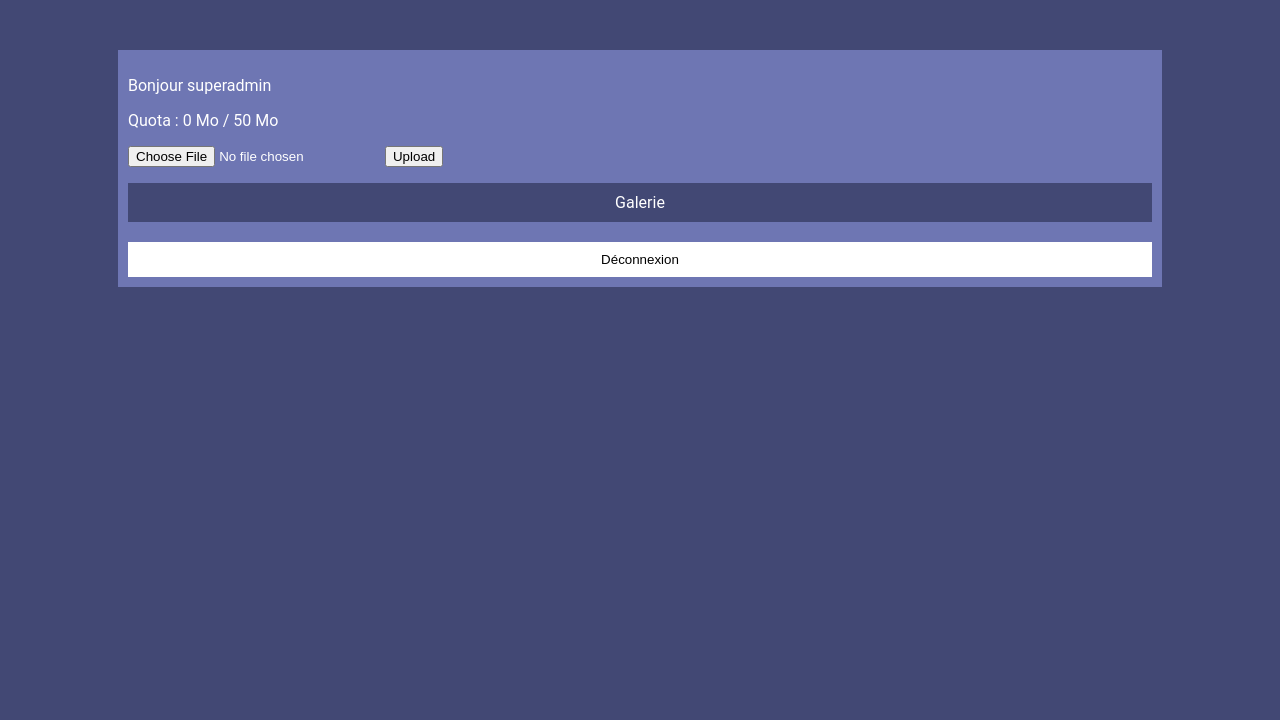
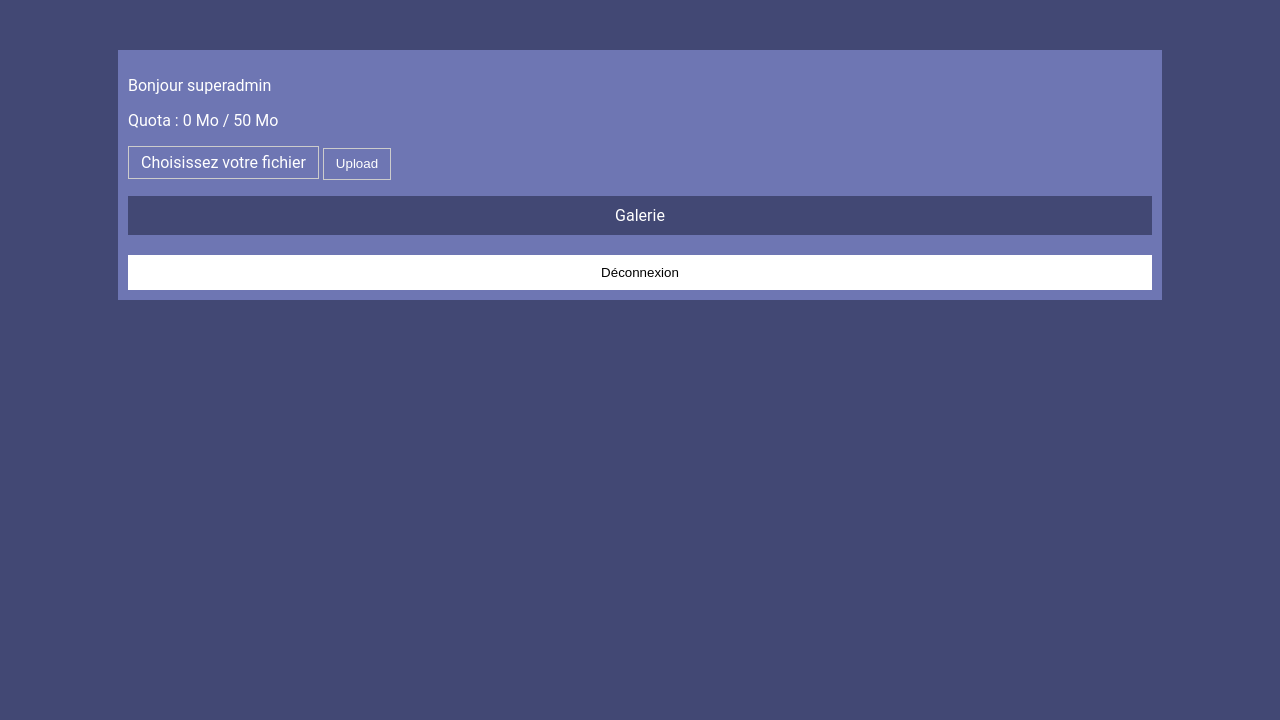
Before and after one commit to Breesho/UploaderImgPHP, a PHP site: page /dashboard.php in a window 1280 px wide. Shown: the part 80-800 px from the top of the page. Run offline with PHP 8.4, Linux system fonts and the light colour scheme; the visitor is signed in with stand-in values (Sample User, id 1).

Commit message:
changement css de deux trois trucs

```diff
--- a/assets/css/style.css
+++ b/assets/css/style.css
@@ -202,6 +202,26 @@ header h1 {
     margin-bottom: 50px;
 }
 
+input[type="file"] {
+    display: none;
+}
+
+.custom-file-upload {
+    border: 1px solid #ccc;
+    display: inline-block;
+    padding: 6px 12px;
+    cursor: pointer;
+}
+
+#submitUpload {
+    border: 1px solid #ccc;
+    display: inline-block;
+    padding: 7.5px 12px;
+    cursor: pointer;
+    background-color: rgba(255, 255, 255, 0);
+    color: white;
+}
+
 
 @media screen and (max-width: 1024px) {
     .register-form {
@@ -230,7 +250,9 @@ header h1 {
         width: calc(100% - 20px);
         margin: 10px;
     }
-
+    .custom-file-upload {
+        margin-bottom: 10px;
+    }
     .galerie-img {
         width: 250px;
     }
@@ -242,7 +264,9 @@ header h1 {
     header h1 {
         font-size: 25px;
     }
-
+    #uploadForm {
+        text-align: center;
+    }
     .register-form {
         width: 90%;
     }
--- a/dashboard.php
+++ b/dashboard.php
@@ -30,46 +30,33 @@ require_once 'assets/php/my-config.php';
                         <img id="imgpreview">
                     </div>
                     <div>
-                        <form action="dashboard.php" method="post" enctype="multipart/form-data">
-
+                        <form action="dashboard.php" method="post" enctype="multipart/form-data" id="uploadForm">
+                            <label for="fileToUpload" class="custom-file-upload">Choisissez votre fichier</label>
                             <input type="file" name="file" id="fileToUpload" data-preview="#preview" class="">
-
                             <input type="submit" id="submitUpload" name="submitUpload" value="Upload" class="">
-
                         </form>
                     </div>
-
                     <div>
                         <p><?= $message ?></p>
                     </div>
-
                     <div>
                         <a class="accessgallery" href="gallery.php">Galerie</a>
                     </div>
-
                     <form method="post" action="deconnexion.php" id="form">
                         <button class="" id="delete" name="killSession">Déconnexion</button>
                     </form>
         </div>
     </div>
 <?php } else if ($_SESSION['username'] == 'superuser') { ?>
-
     <p>Vous n'avez pas les droits requis pour accéder à cette page</p>
-
     <a class="accessgallery" href="gallery.php">Retour vers la galerie</a>
-
 <?php }
             } else { ?>
-
 <p>Pour accéder à cette page, vous devez obligatoirement vous connecter</p>
-
 <a class="accessgallery" href="index.php">Retour à l'accueil</a>
-
 <?php } ?>
 </div>
 </div>
-
-
 
 <script src="assets/js/script.js"></script>
 </body>
--- a/deconnexion.php
+++ b/deconnexion.php
@@ -23,10 +23,10 @@ require_once 'assets/php/my-config.php'
                 <p>Vous avez été déconnecté</p>
             </div>
             <div>
-                <a class="btn-redirection" href="index.php">Revenir à l'accueil</a></div>
+                <a class="btn-redirection" href="index.php">Revenir à l'accueil</a>
+            </div>
         </div>
     </div>
-
 
 </body>
 
--- a/index.php
+++ b/index.php
@@ -18,7 +18,6 @@ require_once 'assets/php/my-config.php';
     </header>
     <div class="container-registerform flex">
         <form method="POST" action="" class="register-form">
-
             <div class="container-input">
                 <input type="text" class="register-input" name="username" id="username" placeholder="Nom D'utilisateur" value="<?= isset($_POST['username']) ? $_POST['username'] : '' ?>">
             </div>
@@ -31,7 +30,6 @@ require_once 'assets/php/my-config.php';
             <div class="container-register-submit">
                 <button type="submit" name="submit" class="register-submit" class="">Connexion</button>
             </div>
-
         </form>
     </div>
 
```
Also changed, not shown: gallery.php (+1 -9 lines).
